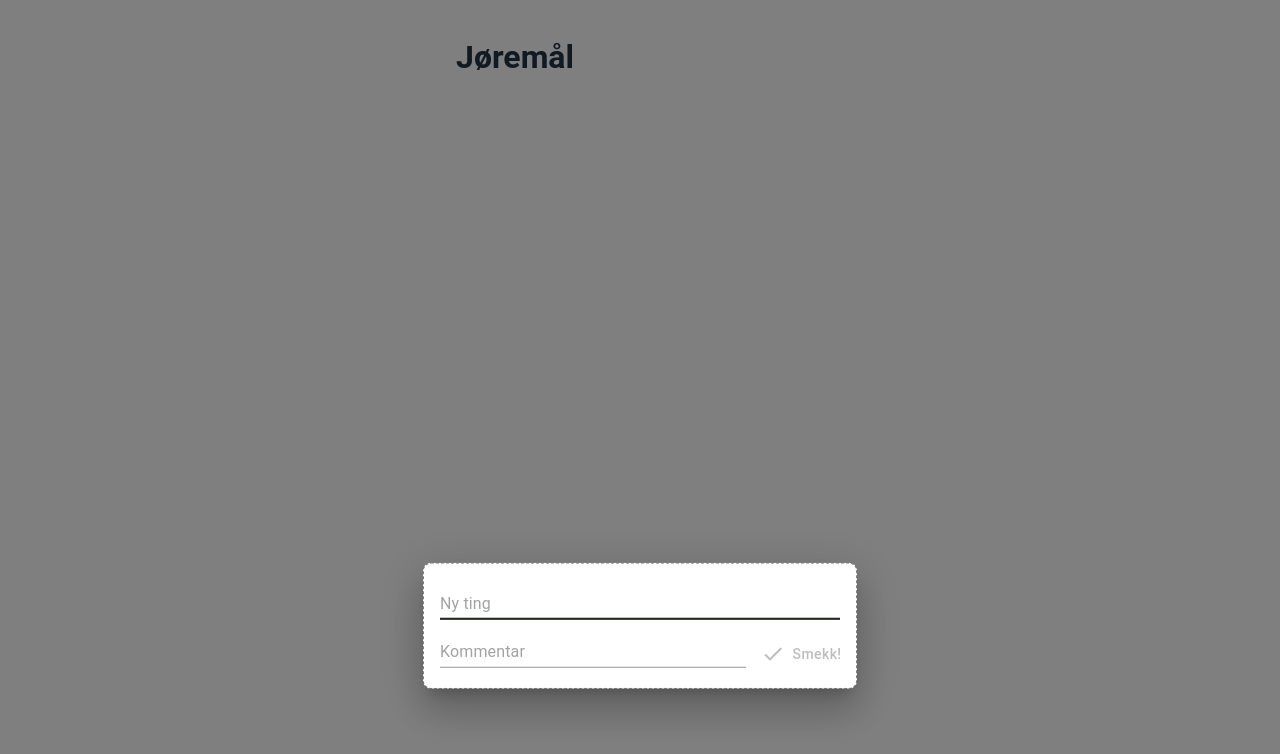
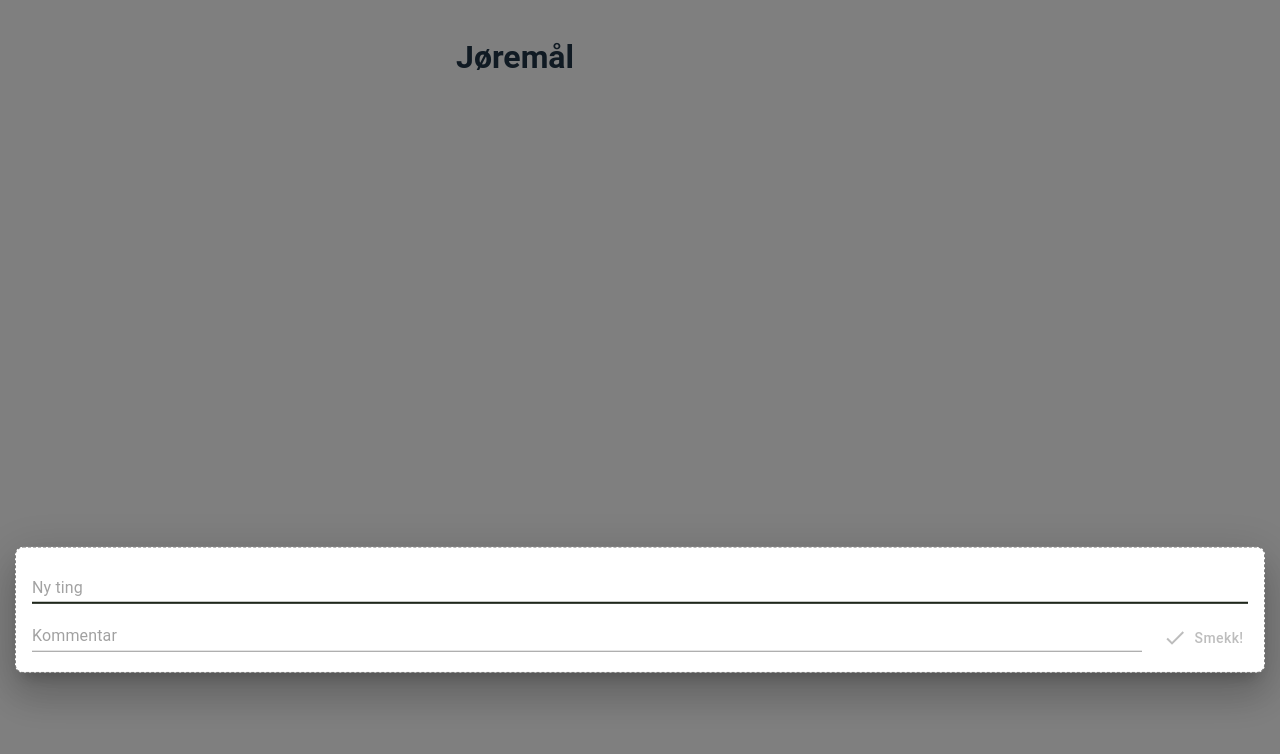
Before and after one commit to catoteig/joremal, a React (Vite) app: page / in a window 1280 px wide. Both pictures are taken after a click on the button "Create". Shown: the top 754 px of the page. Built offline with nearby package versions, Linux system fonts and the light colour scheme; no server answers; the database is empty.

Commit message:
Format add modal

```diff
--- a/src/todoList.tsx
+++ b/src/todoList.tsx
@@ -259,7 +259,7 @@ const TodoList: React.FC<{
             autoHideDuration={3000}
             onClose={handleSnackbarClose}
             anchorOrigin={{ horizontal: 'center', vertical: 'bottom' }}
-            sx={{ background: 'primary.main' }}
+            sx={{ background: 'primary.main', border: '1px dashed grey' }}
           >
             <Alert onClose={handleSnackbarClose} severity="success" sx={{ width: '100%' }}>
               {snackbarMessage}
--- a/src/todoSubmit.tsx
+++ b/src/todoSubmit.tsx
@@ -24,10 +24,10 @@ const TodoSubmit: React.FC<{
     <Box
       sx={{
         position: 'absolute',
-        bottom: '3rem',
+        bottom: '4rem',
         left: '50%',
         transform: 'translate(-50%, -50%)',
-        width: 400,
+        width: 'calc(100% - 4rem)',
         bgcolor: 'background.paper',
         border: '1px dashed grey',
         borderRadius: 2,
@@ -59,7 +59,7 @@ const TodoSubmit: React.FC<{
             placeholder={'Kommentar'}
             fullWidth
           />
-          <Button type="submit"  disabled={!inputFieldValue.trim()}>
+          <Button type="submit" disabled={!inputFieldValue.trim()}>
             <CheckOutlined sx={{ paddingRight: 1 }} />
             {['Smekk!', 'Pang!', 'Yeah!', 'Boom!', 'Pffft!'][Math.floor(Math.random() * 5)]}
           </Button>
```
